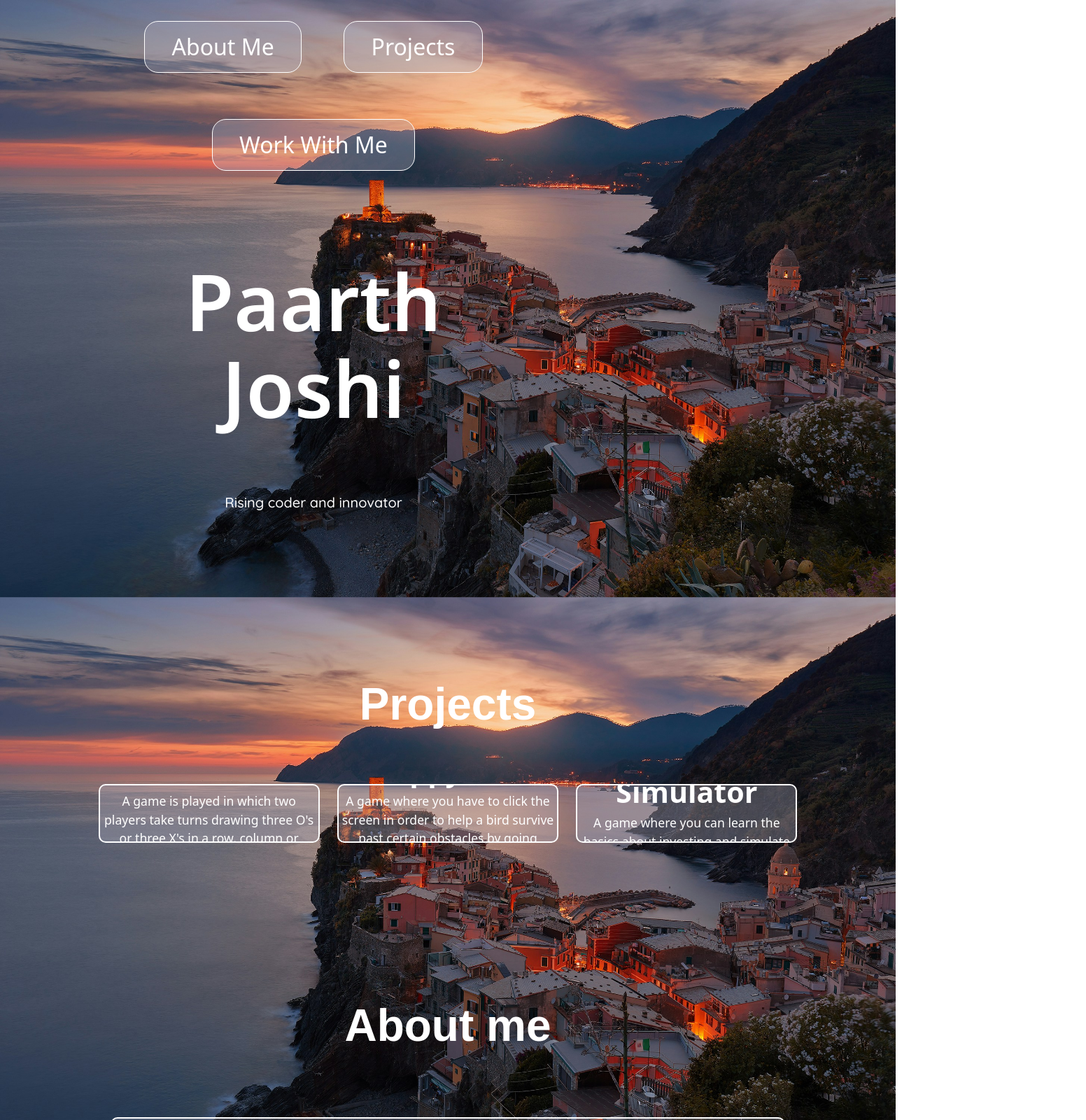
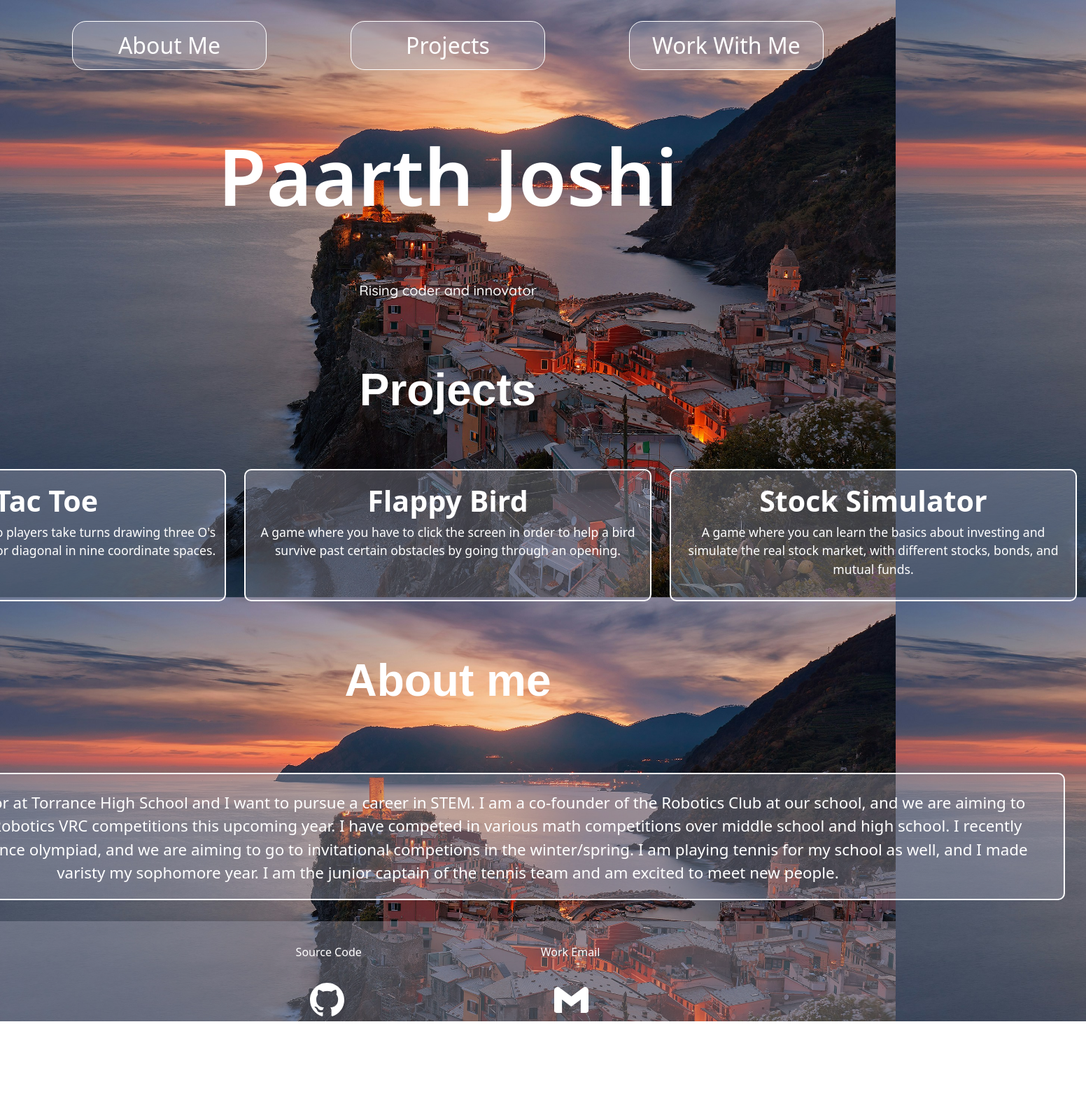
Before and after one commit to tcstor-PaarthJ/Personal-Website, a React (Vite) app: page / in a window 1280 px wide. Shown: the top 1600 px of the page at 70% size, 1552 px wide, since content can reach past the window. After the commit the page ends 1459 px from the top, so only its background shows below. Built offline with nearby package versions, Linux system fonts and the light colour scheme.

Commit message:
fixed mobile and desktop

```diff
--- a/src/components/Nav/style.css
+++ b/src/components/Nav/style.css
@@ -1,39 +1,29 @@
 nav {
-  padding: 2vw;
-  padding-top: 0px;
+  margin-top: 10px;
   display: flex;
   flex-direction: row;
   justify-content: center;
   align-items: center;
-  margin-bottom: 0vw;
+  width: 100%;
 }
-nav a {
-  flex: 1;
-  color: #ffffff;
-  text-align: center;
 
-}
-@media screen and (max-width >=80rem) {
+
+
+@media screen and (width >=80rem) {
   nav {
-    padding: 0vw;
     display: flex;
     flex-direction: row;
     justify-content: center;
     align-items: center;
-    margin-bottom: 0vw;
-    position: relative;
-    top: 0;
-    margin: 30px;
-}
+  }
+  nav ul {
+    width: 100%;
+    display: flex;
+    justify-content: center;
+    gap: 5em;
+  }
 }
 
-li a {
-  font-size: xx-large;
-  margin: 2vw;
-  padding: 1.5vh 3vw 1.5vh 3vw;
-  border: 1px solid white;
-  border-radius: 20px;
-}
 .nav-button {
   text-align: center;
   display: inline-block;
@@ -41,7 +31,21 @@ li a {
   cursor: pointer;
   position: relative;
   overflow: hidden;
-  margin: 30px;
+  flex: 1;
+  color: #ffffff;
+  border-radius: 20px;
+  font-size: large;
+  margin: 10px;
+  padding: 10px;
+}
+@media screen and (width >= 80rem){
+  .nav-button{
+    font-size: xx-large;
+    margin: 20px;
+    padding: 10px;
+    width: 8em;
+  }
+
 }
 
 .nav-button:before {
--- a/src/index.css
+++ b/src/index.css
@@ -41,7 +41,7 @@ button {
   cursor: pointer;
   transition: border-color 0.25s;
 }
-@media screen and (max-width >=80rem) {
+@media screen and (width >=80rem) {
   button {
     border-radius: 8px;
     border: 1px solid transparent;
@@ -177,19 +177,17 @@ li {
   display: block;
   justify-content: center;
   align-items: center;
-  width: 75dvw;
-  height: 25dvh;
+  width: 80%;
   border: 2px solid white;
   border-radius: 10px;
   margin: 30px;
 }
 @media screen and (width >=80rem) {
   #aboutme {
-    display: block;
+    display: flex;
     justify-content: center;
     align-items: center;
-    width: 75dvw;
-    height: 86dvh;
+    width: 110em;
     border: 2px solid white;
     border-radius: 10px;
   }
@@ -213,6 +211,7 @@ li {
     text-align: center;
     font-size: 1.4em;
   }
+
 }
 h2 {
   color: #ffffff;
@@ -222,7 +221,6 @@ h2 {
   font-weight: weight;
   font-style: normal;
   text-align: center;
-  margin-top: 200px;
 }
 .top {
   vertical-align: middle;
@@ -246,10 +244,9 @@ span {
   width: 15dvw; */
   display: flex;
   flex-direction: column;
-  justify-content: center;
+  justify-content: flex-start;
   flex: 1;
-  width: 13em;
-  height: 10vw;
+  width: 90%;
   margin: 3dvw;
   padding: 1dvw;
   border: 2px solid white;
@@ -260,11 +257,7 @@ span {
   .card {
     display: flex;
     flex-direction: column;
-    justify-content: center;
-    height: 10vh;
-    width: 19vw;
-    flex: 1;
-    padding: 0dvw;
+    width: 4em;
     margin: 1dvw;
     border: 2px solid white;
     font-size: 2.2em;
@@ -345,11 +338,11 @@ h3 {
     flex-direction: column;
     align-items: center;
     justify-content: center;
-    width: 50dvw;
+    width: 100%;
   }
 }
 h1 {
-  font-size: 5em;
+  font-size: 3.5em;
   line-height: 1.1;
   font-family: "Noto Sans", sans-serif;
   font-optical-sizing: auto;
@@ -389,7 +382,7 @@ h1 {
 #cardholder {
   display: flex;
   flex-direction: column;
-  align-items: center;
+  align-items: stretch;
   justify-content: flex-start;
 }
 @media screen and (width >=80rem) {
```
Also changed, not shown: src/Homepage.jsx (line endings or trailing spaces), 1 other file (tests, documents, lock files or other folders).
